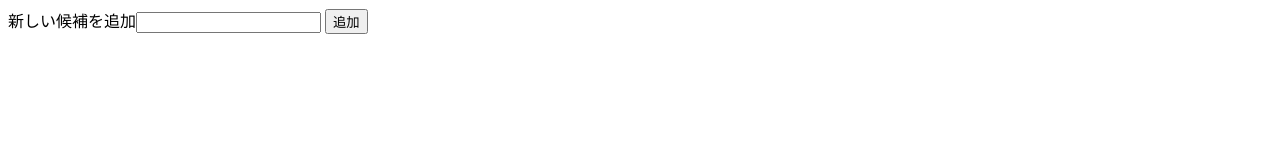
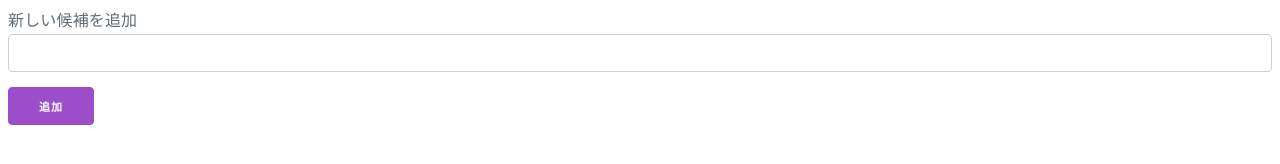
Before and after one commit to utano320/le-roulette, a website: page index.html in a window 1280 px wide. Drawn offline with nearby package versions, Linux system fonts and the light colour scheme.

Commit message:
milligram導入

```diff
--- a/index.html
+++ b/index.html
@@ -6,13 +6,15 @@
   <meta name="viewport" content="width=device-width, initial-scale=1.0">
   <meta http-equiv="X-UA-Compatible" content="ie=edge">
 
+  <link rel="stylesheet" href="./node_modules/milligram/dist/milligram.min.css">
   <style>
+
     #choice-count {
       width: 100px;
     }
   </style>
 
-  <title>Document</title>
+  <title>LE Roulette</title>
 </head>
 
 <body>
--- a/package.json
+++ b/package.json
@@ -1,5 +1,6 @@
 {
   "dependencies": {
+    "milligram": "^1.3.0",
     "vue": "^2.5.17"
   }
 }
```
Also changed, not shown: 1 other file.
